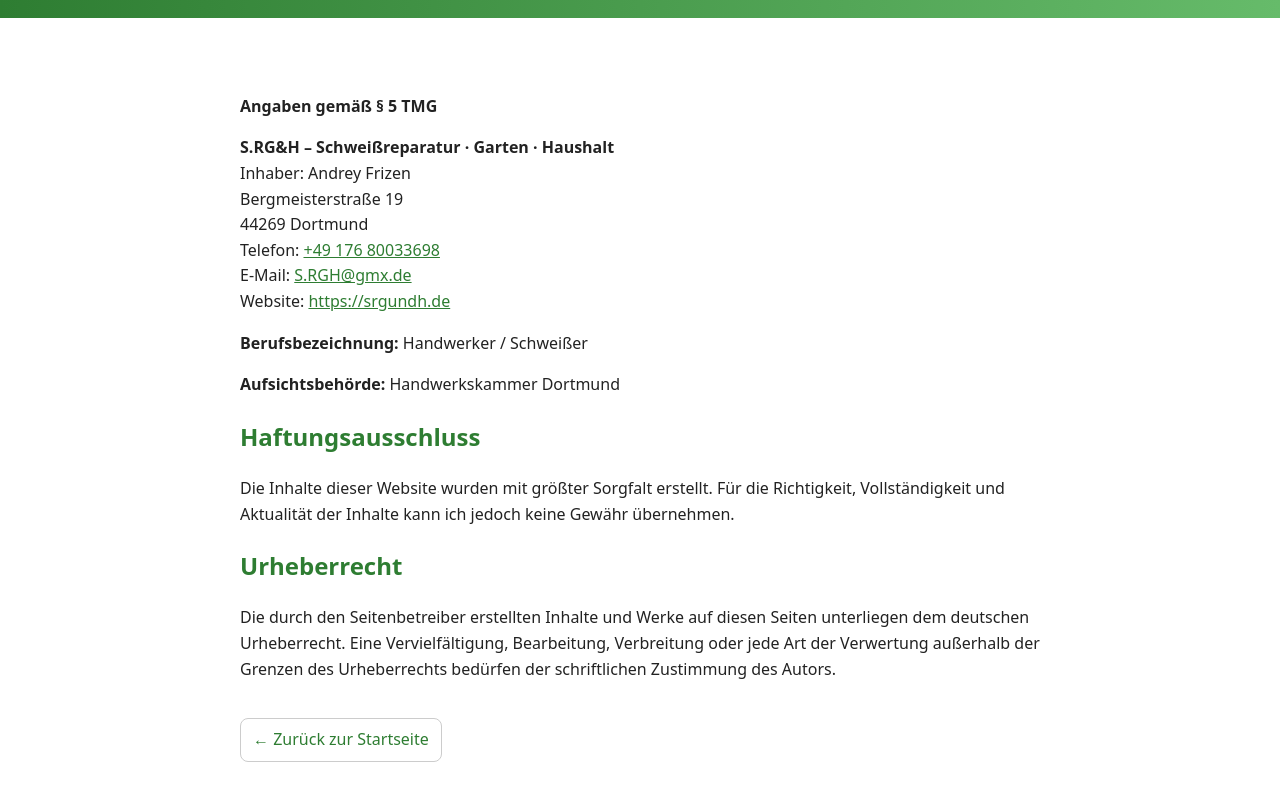
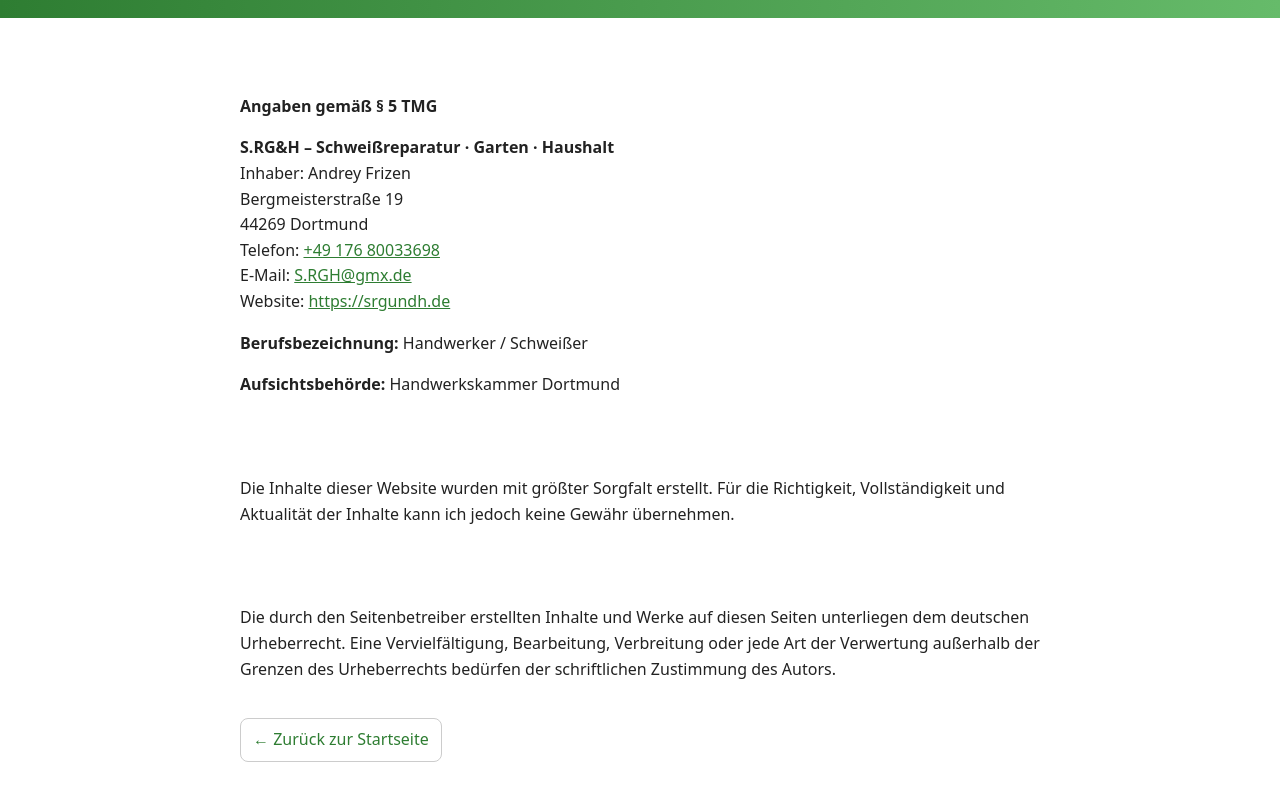
Before and after one commit to maxi2048/WebsiteSRGH, a plain HTML site: page datenschutz.html in a window 1280 px wide. Shown: the part 92-882 px from the top of the page. Drawn offline with Linux system fonts and the light colour scheme.

Commit message:
Farbe Impressum

```diff
--- a/datenschutz.html
+++ b/datenschutz.html
@@ -56,7 +56,7 @@
     header, footer {background: linear-gradient(90deg, #2e7d32, #66bb6a); color: white; padding: 12px 20px; text-align: center;}
     main {max-width: 800px; margin: 40px auto; padding: 20px; line-height: 1.6;}
     a {color: #2e7d32;}
-    h1, h2 {color: #2e7d32;}
+    h1, h2 {color: white;}
     .back {display: inline-block; margin-top: 20px; border: 1px solid #ccc; padding: 8px 12px; border-radius: 8px; text-decoration: none;}
   </style>
 </head>
```
Also changed, not shown: impressum.html (+1 -1 lines).
